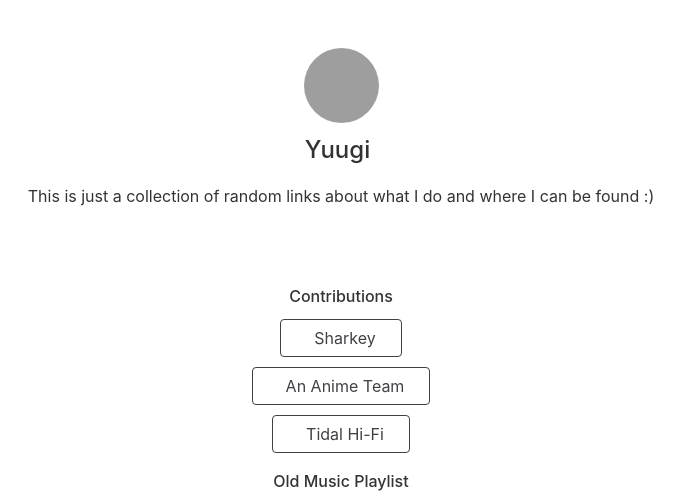
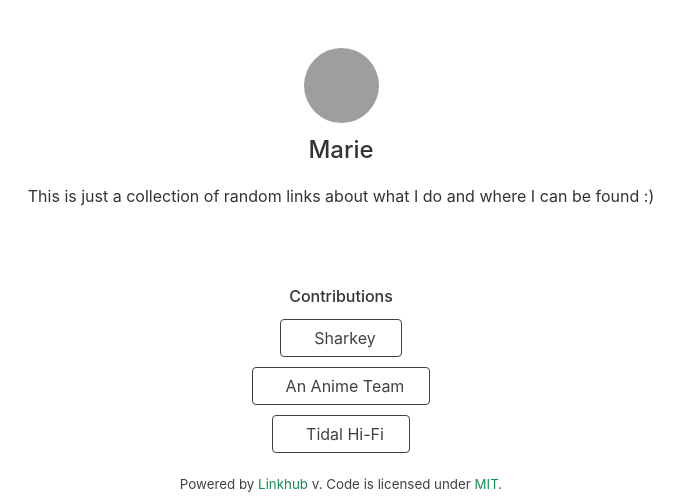
Before and after one commit to Mar0xy/yuugi.dev, a Jekyll site: the page built from index.html, in a window 1280 px wide. Shown: the top 503 px of the page, without its empty margins (299-983 px from the left). Built offline with Jekyll 4.4.1, drawn with Linux system fonts in a browser that asks for light colours; nearby versions of some CDN libraries; some of the changed text lies outside the part shown; grey boxes are pictures that could not be loaded.

Commit message:
remove music list, disable badge, change name

```diff
--- a/_config.yml
+++ b/_config.yml
@@ -2,7 +2,7 @@
 theme: linkhub-jekyll-theme
 
 # Site Configuration
-name: Yuugi  # Name of your website
+name: Marie  # Name of your website
 tagline: Links  # Set your preferred page title
 description: This is just a collection of random links about what I do and where I can be found :)  # Also used as a meta description
 favicon:
@@ -23,7 +23,7 @@ image:
 
 # Verified Badge Configuration
 badge:
-  enable: true # Set to 'true' or 'false' to enable / disable the badge
+  enable: false # Set to 'true' or 'false' to enable / disable the badge
   icon: ri:verified-badge-fill  # Enter the icon name for the badge from Iconify Design (https://icon-sets.iconify.design/)
   color: '#dfb221'  # Define the color of the badge
 
--- a/_layouts/default.html
+++ b/_layouts/default.html
@@ -27,21 +27,6 @@
     <meta name="twitter:title" content="{{ site.name }}" />
     <meta name="twitter:description" content="{{ site.description }}" />
     <meta name="twitter:image" content="{{ site.url }}/{{ site.image.path }}" />
-    <style>
-    .responsive-video {
-        position: relative;
-        padding-bottom: 56.25%;
-        padding-top: 25px;
-        height: 0;
-    }
-
-    .responsive-video iframe {
-        position: absolute;
-        top: 0;
-        left: 0;
-        width: 100%;
-        height: 100%;
-    }</style>
 </head>
 
 <body>
@@ -64,10 +49,6 @@
         <!-- Link Buttons -->
         {% include links.html %}
 
-        <h2 class="text-center">Old Music Playlist</h2>
-        <div class="responsive-video">
-            <iframe style="display:block;margin:auto;" width="560" height="315" src="https://www.youtube-nocookie.com/embed/videoseries?si=pfypRKJTJ2TIO31n&amp;mute=1&amp;controls=1&amp;list=PLvQzaBGDIecDu3m8tJ6gtxjLbvI3-p6Rb&amp;autoplay=1" title="YouTube video player" frameborder="0" allow="accelerometer; autoplay; clipboard-write; encrypted-media; gyroscope; picture-in-picture; web-share" referrerpolicy="strict-origin-when-cross-origin"></iframe>
-        </div>
         {% include footer.html %}
     </div>
     <script src="assets/script.js"></script>
```
